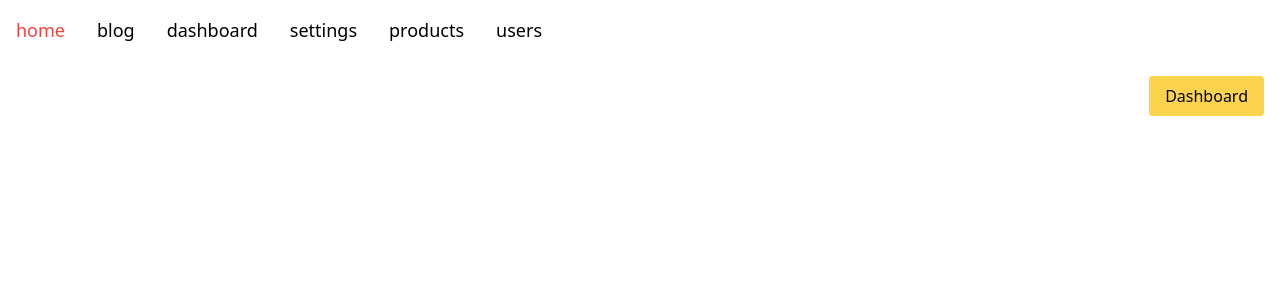
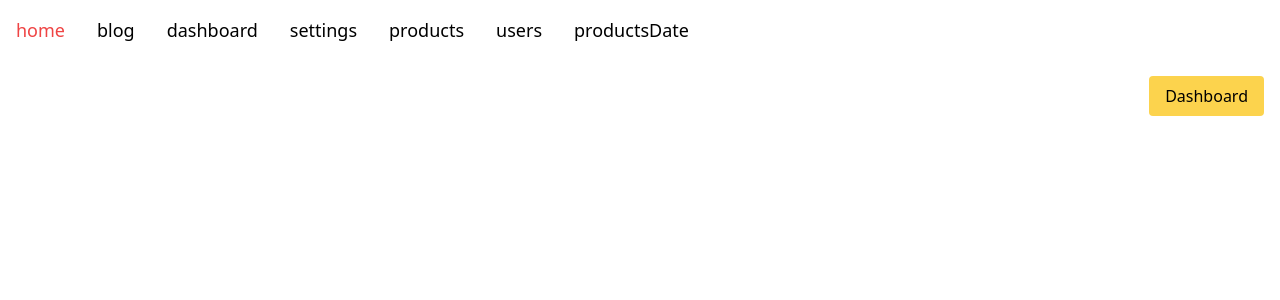
Before and after one commit to Foshati/Next14-learn, a Next.js app: page / in a window 1280 px wide. Shown: the top 300 px of the page. Built offline with nearby package versions, Linux system fonts and the light colour scheme.

Commit message:
catch all segment in next.js

```diff
--- /dev/null
+++ b/app/date/[[...id]]/page.js
@@ -0,0 +1,9 @@
+export default function productSegment({ params }) {
+  console.log(params.id);
+  return (
+    <div>
+      <p> segment:{params.id}</p>
+      <p> JSONsegment:{JSON.stringify(params.id)}</p>
+    </div>
+  );
+}
--- a/components/Header.jsx
+++ b/components/Header.jsx
@@ -55,6 +55,14 @@ const Header = () => {
             users
           </Link>
         </li>
+        <li>
+          <Link
+            href="/date"
+            className={PathName == "/date" ? "text-red-500" : ""}
+          >
+            productsDate
+          </Link>
+        </li>
       </ul>
       {/* <p>{PathName}</p> */}
     </div>
```
